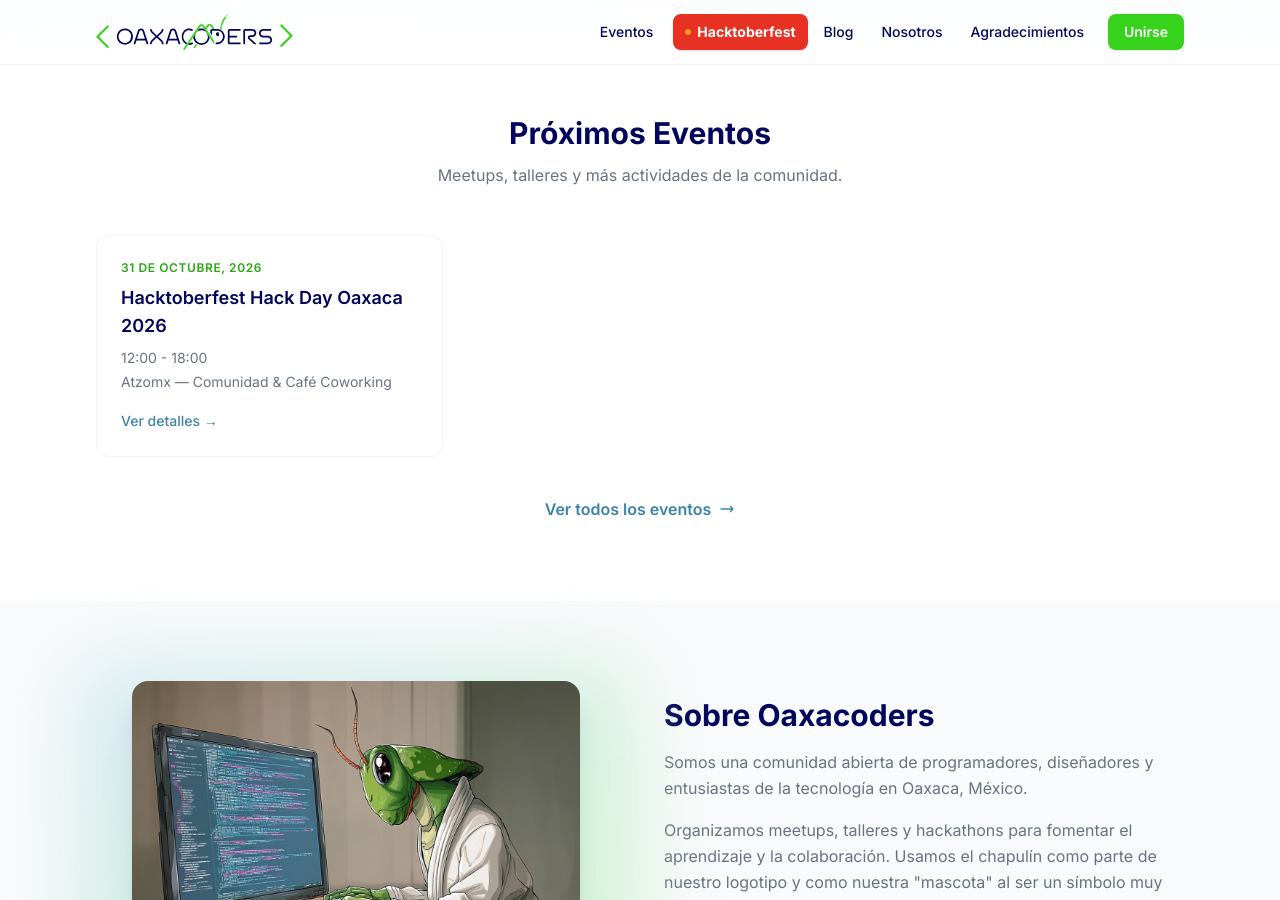
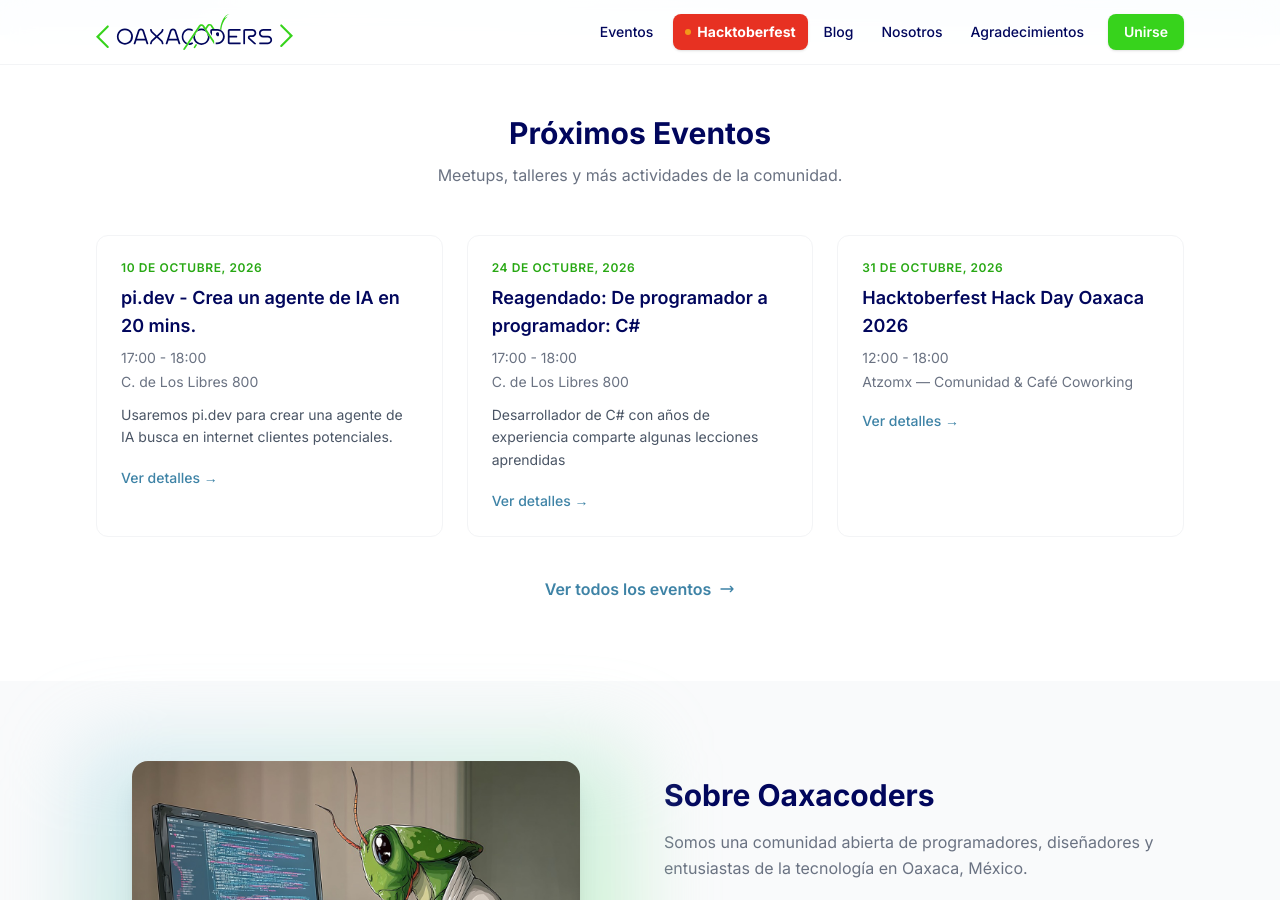
Before and after one commit to oaxacoders/oaxacoders.github.io, a Jekyll site: the page built from index.html, in a window 1280 px wide and 900 px high, scrolled down 785 px. Built offline with Jekyll 4.4.1, drawn with Linux system fonts in a browser that asks for light colours.

Commit message:
Sync events from Eventbrite

```diff
--- a/_data/eventos.yml
+++ b/_data/eventos.yml
@@ -1,29 +1,29 @@
 ---
-- title: 'De programador a programador: Ruby'
-  slug: de-programador-a-programador-ruby
-  date: '2026-08-29'
-  date_display: 29 de agosto, 2026
+- title: pi.dev - Crea un agente de IA en 20 mins.
+  slug: pidev-crea-un-agente-de-ia-en-20-mins
+  date: '2026-10-10'
+  date_display: 10 de octubre, 2026
   time_display: 17:00 - 18:00
-  start_time: '2026-08-29T17:00:00'
-  end_time: '2026-08-29T18:00:00'
+  start_time: '2026-10-10T17:00:00'
+  end_time: '2026-10-10T18:00:00'
   venue: C. de Los Libres 800
   venue_address: 800 Calle de Los Libres, Oaxaca de Juárez, OAX 68000
-  eventbrite_url: https://www.eventbrite.com.mx/e/de-programador-a-programador-ruby-tickets-1993247316380
-  eventbrite_id: '1993247316380'
+  eventbrite_url: https://www.eventbrite.com.mx/e/pidev-crea-un-agente-de-ia-en-20-mins-tickets-1999746621978
+  eventbrite_id: '1999746621978'
   is_free: false
   status: disponible
-  description: Desarrollador Ruby con años de experiencia comparte su experiencia
-    con su stack
-- title: 'De programador a programador: C#'
-  slug: de-programador-a-programador-c
-  date: '2026-09-26'
-  date_display: 26 de septiembre, 2026
+  description: Usaremos pi.dev para crear una agente de IA busca en internet clientes
+    potenciales.
+- title: 'Reagendado: De programador a programador: C#'
+  slug: reagendado-de-programador-a-programador-c
+  date: '2026-10-24'
+  date_display: 24 de octubre, 2026
   time_display: 17:00 - 18:00
-  start_time: '2026-09-26T17:00:00'
-  end_time: '2026-09-26T18:00:00'
+  start_time: '2026-10-24T17:00:00'
+  end_time: '2026-10-24T18:00:00'
   venue: C. de Los Libres 800
   venue_address: 800 Calle de Los Libres, Oaxaca de Juárez, OAX 68000
-  eventbrite_url: https://www.eventbrite.com.mx/e/de-programador-a-programador-c-tickets-1989803781675
+  eventbrite_url: https://www.eventbrite.com.mx/e/reagendado-de-programador-a-programador-c-tickets-1989803781675
   eventbrite_id: '1989803781675'
   is_free: false
   status: disponible
--- /dev/null
+++ b/_events/2026-10-10-pidev-crea-un-agente-de-ia-en-20-mins.md
@@ -0,0 +1,15 @@
+---
+layout: event
+title: pi.dev - Crea un agente de IA en 20 mins.
+date: '2026-10-10'
+date_display: 10 de octubre, 2026
+time_display: 17:00 - 18:00
+venue: C. de Los Libres 800
+venue_address: 800 Calle de Los Libres, Oaxaca de Juárez, OAX 68000
+eventbrite_url: https://www.eventbrite.com.mx/e/pidev-crea-un-agente-de-ia-en-20-mins-tickets-1999746621978
+eventbrite_id: '1999746621978'
+is_free: false
+status: disponible
+---
+
+Usaremos pi.dev para crear una agente de IA busca en internet clientes potenciales.
--- a/_events/2026-09-26-de-programador-a-programador-c.md
+++ b/_events/2026-10-24-reagendado-de-programador-a-programador-c.md
@@ -1,12 +1,12 @@
 ---
 layout: event
-title: 'De programador a programador: C#'
-date: '2026-09-26'
-date_display: 26 de septiembre, 2026
+title: 'Reagendado: De programador a programador: C#'
+date: '2026-10-24'
+date_display: 24 de octubre, 2026
 time_display: 17:00 - 18:00
 venue: C. de Los Libres 800
 venue_address: 800 Calle de Los Libres, Oaxaca de Juárez, OAX 68000
-eventbrite_url: https://www.eventbrite.com.mx/e/de-programador-a-programador-c-tickets-1989803781675
+eventbrite_url: https://www.eventbrite.com.mx/e/reagendado-de-programador-a-programador-c-tickets-1989803781675
 eventbrite_id: '1989803781675'
 is_free: false
 status: disponible
```
Also changed, not shown: _events/2026-08-29-de-programador-a-programador-ruby.md (deleted, +0 -15 lines).
